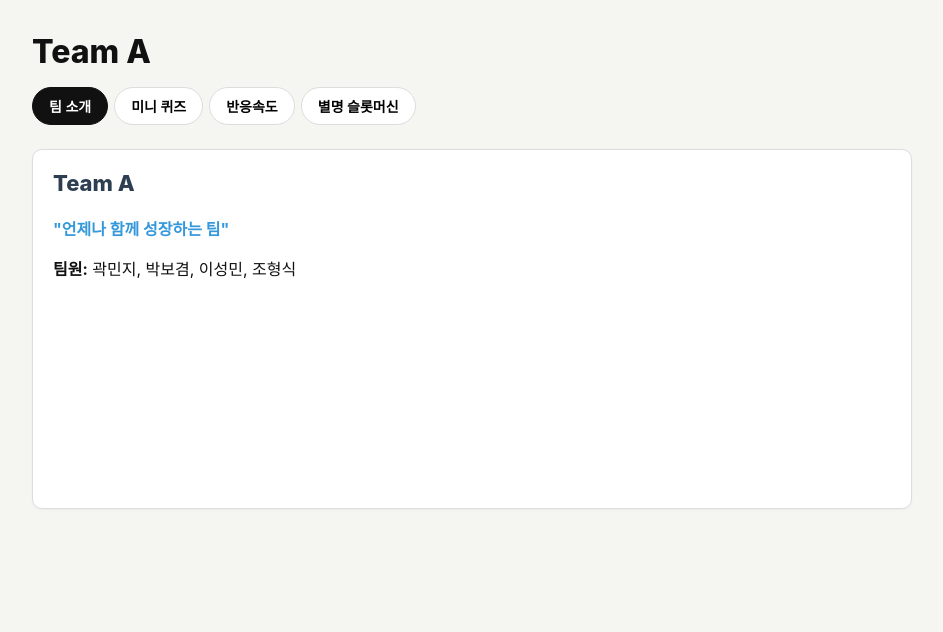
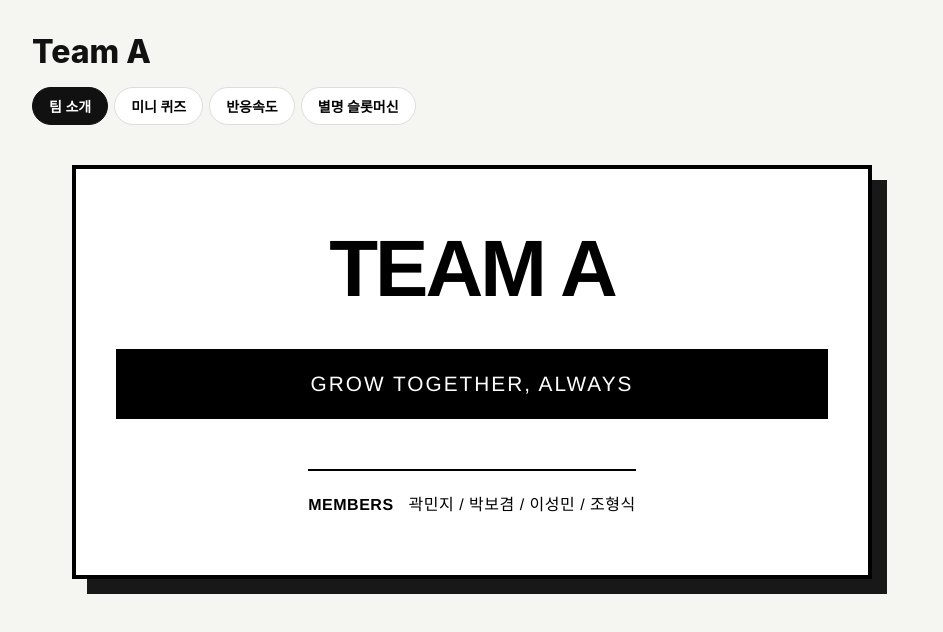
Before and after one commit to danlee-dev/next-session12, a React (Vite) app: page / in a window 1280 px wide. Shown: the top 632 px of the page, without its empty margins (168-1111 px from the left). Built offline with nearby package versions, Linux system fonts and the light colour scheme.

Commit message:
팀 소개 수정

```diff
--- a/src/sections/TeamIntro.jsx
+++ b/src/sections/TeamIntro.jsx
@@ -1,60 +1,94 @@
-// React에서 상태 관리와 생명주기 기능을 사용하기 위해 Hook을 불러옵니다.
 import { useState, useEffect } from "react";
 
-// 부모 컴포넌트로부터 팀 이름(teamName)과 멤버 명단(members)을 전달받습니다.
 function TeamIntro({ teamName, members }) {
-  // 팀의 모토나 슬로건들을 배열 형태로 저장합니다.
+  // 슬로건 데이터
   const slogans = [
-    "혁신을 꿈꾸는 우리",
-    "언제나 함께 성장하는 팀",
-    "최고의 코드를 만드는 중",
+    "WE DREAM INNOVATION",
+    "GROW TOGETHER, ALWAYS",
+    "CRAFTING THE BEST CODE",
   ];
 
-  // 현재 화면에 보여줄 슬로건의 인덱스를 관리하는 상태(state)입니다. (useState 활용)
+  // 슬로건 인덱스 상태 관리 (useState)
   const [index, setIndex] = useState(0);
 
-  // 컴포넌트가 나타날 때 3초마다 슬로건 인덱스를 변경하는 타이머를 설정합니다. (useEffect 활용)
+  // 4초마다 슬로건 변경 (useEffect)
   useEffect(() => {
-    // 3000ms(3초)마다 실행되는 인터벌 함수를 생성합니다.
     const timer = setInterval(() => {
-      // 이전 인덱스 값에 1을 더하고, 배열 길이를 넘지 않게 나머지 연산(%)을 사용합니다.
       setIndex((prevIndex) => (prevIndex + 1) % slogans.length);
-    }, 3000);
+    }, 4000);
 
-    // 컴포넌트가 사라질 때 타이머를 제거하여 메모리 누수를 방지합니다.
     return () => clearInterval(timer);
-    // 의존성 배열에 slogans.length를 넣어 데이터 변경에 대응합니다.
   }, [slogans.length]);
 
-  // 실제 브라우저에 렌더링될 HTML 구조를 반환합니다.
+  // 컴포넌트 세부 스타일 설정
+  const styles = {
+    container: {
+      padding: "60px 40px",
+      margin: "40px auto",
+      maxWidth: "800px",
+      borderRadius: "0px",
+      backgroundColor: "#ffffff",
+      border: "4px solid #000000",
+      boxShadow: "15px 15px 0px rgba(0,0,0,0.9)",
+      textAlign: "center",
+      fontFamily: "'Helvetica Neue', Helvetica, Arial, sans-serif",
+      boxSizing: "border-box",
+    },
+    title: {
+      fontSize: "5rem",
+      fontWeight: "900",
+      color: "#000000",
+      textTransform: "uppercase",
+      letterSpacing: "-3px",
+      margin: "0 0 40px 0",
+      lineHeight: "1",
+    },
+    sloganBox: {
+      padding: "20px",
+      backgroundColor: "#000000",
+      borderRadius: "0px",
+      marginBottom: "50px",
+      display: "flex",
+      justifyContent: "center",
+      alignItems: "center",
+      minHeight: "70px",
+    },
+    sloganText: {
+      fontSize: "1.3rem",
+      color: "#ffffff",
+      fontWeight: "500",
+      textTransform: "uppercase",
+      letterSpacing: "2px",
+      margin: 0,
+    },
+    members: {
+      fontSize: "1rem",
+      color: "#000000",
+      margin: "0 auto",
+      paddingTop: "20px",
+      borderTop: "2px solid #000000",
+      display: "inline-block",
+      letterSpacing: "0.5px",
+    },
+  };
+
   return (
-    // 전체 섹션을 감싸는 카드 스타일의 컨테이너입니다.
-    <section
-      className="card"
-      style={{
-        padding: "20px",
-        border: "1px solid #ddd",
-        borderRadius: "10px",
-      }}
-    >
-      {/* props로 받은 팀 이름을 제목으로 표시합니다. */}
-      <h2 style={{ color: "#2c3e50" }}>{teamName}</h2>
+    <section style={styles.container}>
+      {/* 팀 이름 표시 (props) */}
+      <h2 style={styles.title}>{teamName}</h2>
 
-      {/* useEffect와 useState로 매번 바뀌는 슬로건을 보여주는 강조 영역입니다. */}
-      <div
-        className="slogan-box"
-        style={{ margin: "15px 0", fontWeight: "bold", color: "#3498db" }}
-      >
-        <p>"{slogans[index]}"</p>
+      {/* 슬로건 영역 (state 활용) */}
+      <div style={styles.sloganBox}>
+        <p style={styles.sloganText}>{slogans[index]}</p>
       </div>
 
-      {/* props로 받은 멤버 배열을 쉼표로 구분된 문자열로 변환하여 출력합니다. */}
-      <p>
-        <strong>팀원:</strong> {members.join(", ")}
-      </p>
+      {/* 멤버 목록 표시 (props) */}
+      <div style={styles.members}>
+        <span style={{ fontWeight: "800", marginRight: "15px" }}>MEMBERS</span>
+        {members.join(" / ")}
+      </div>
     </section>
   );
 }
 
-// 다른 파일에서 이 컴포넌트를 사용할 수 있도록 내보냅니다.
 export default TeamIntro;
```
